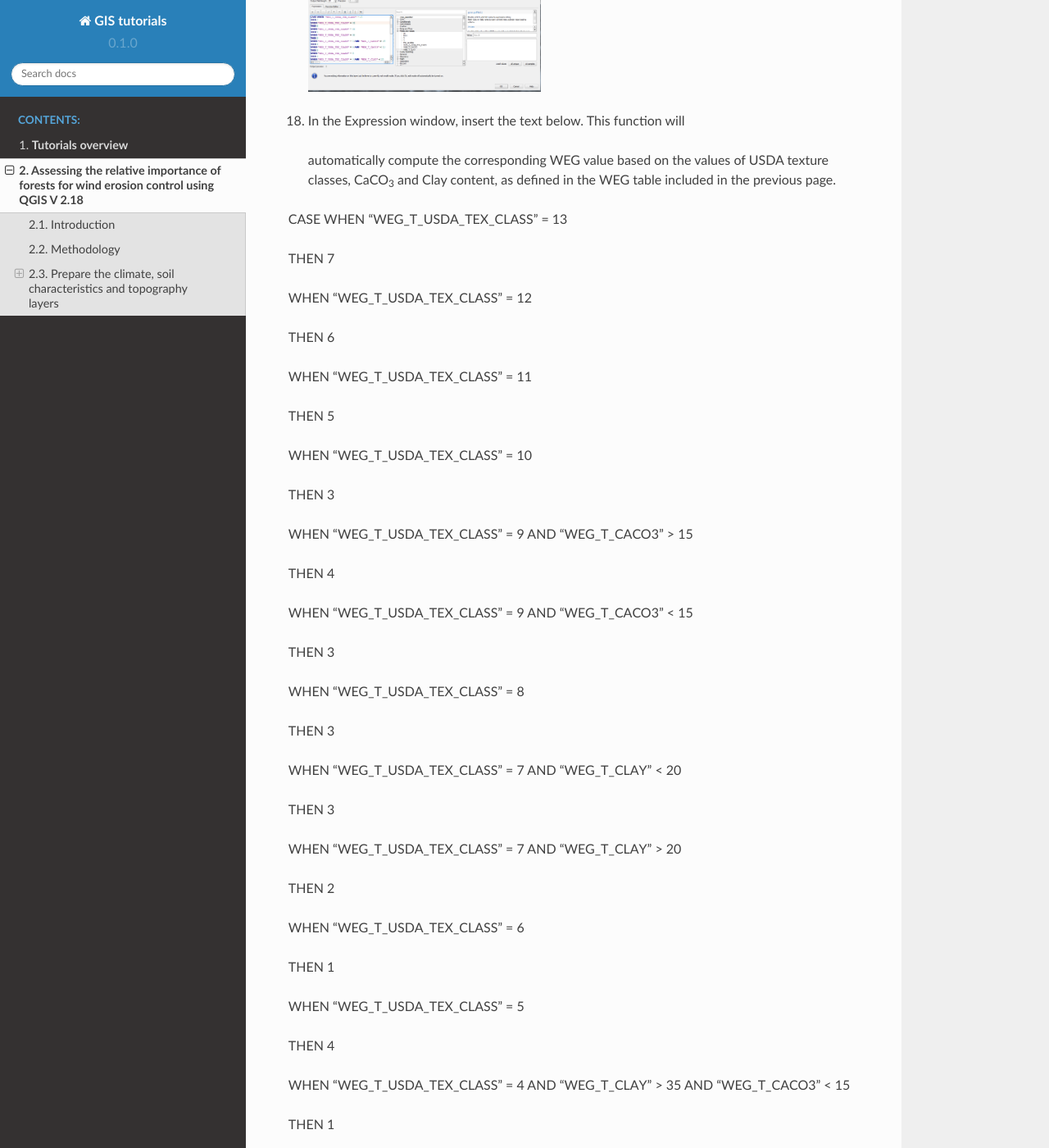
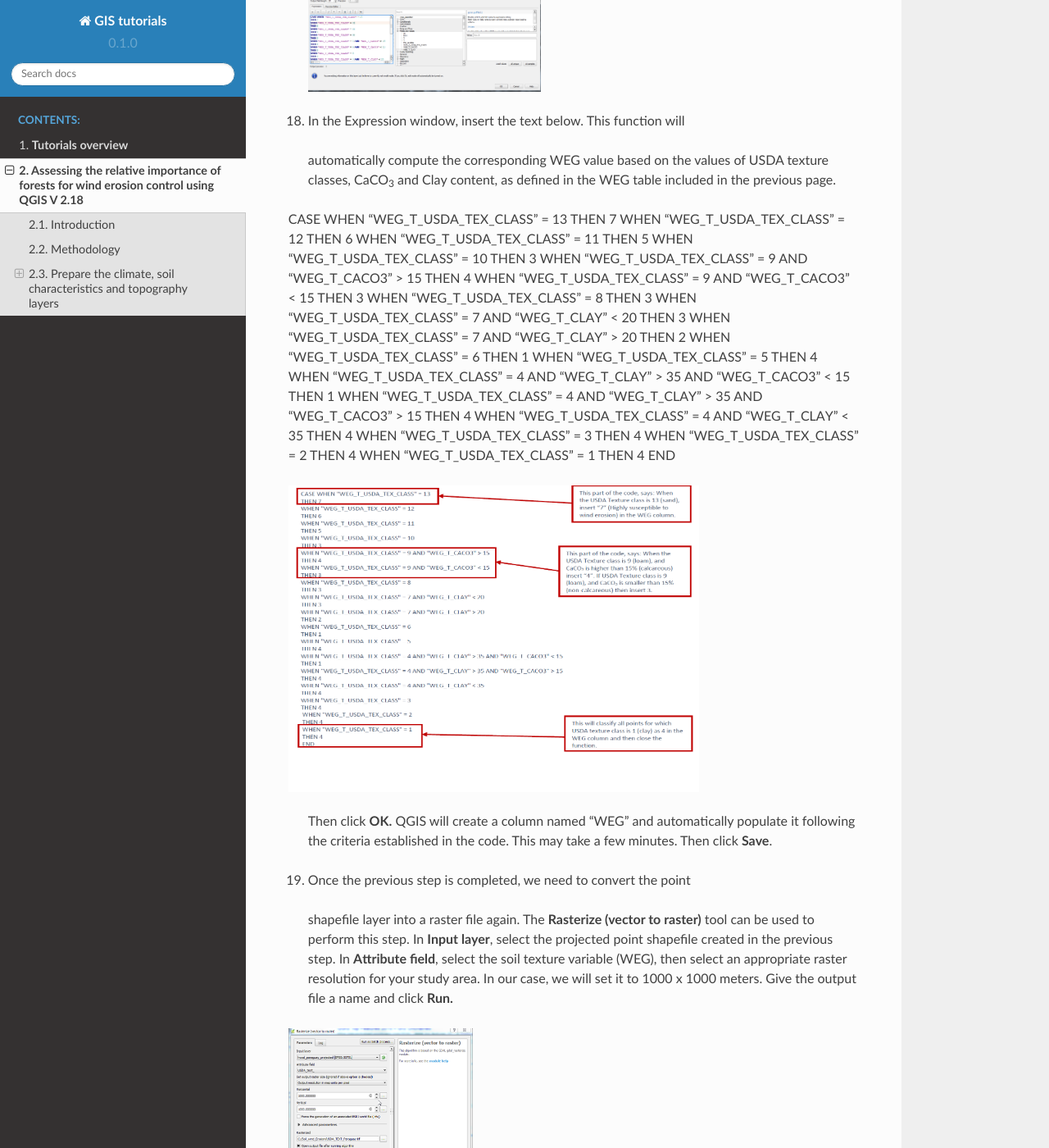
Before and after one commit to corinnar/GIS_tutorials, a Sphinx documentation site: the page built from docs/source/Wind_Erosion_Tutorial_EN.rst, in a window 1280 px wide and 1400 px high, scrolled down 31097 px. Shown: the whole window at 82% size. Built offline with Sphinx 7.4.7 and the Read the Docs theme 2.0.0, drawn with Linux system fonts in a browser that asks for light colours; some of the changed lines change nothing that is shown; some of the changed text lies outside the part shown.

Commit message:
Update Wind_Erosion_Tutorial_EN.rst

```diff
--- a/docs/source/Wind_Erosion_Tutorial_EN.rst
+++ b/docs/source/Wind_Erosion_Tutorial_EN.rst
@@ -890,76 +890,44 @@ national updates of soil information worldwide.
    in the WEG table included in the previous page.
 
 CASE WHEN "WEG\_T\_USDA\_TEX\_CLASS" = 13
-
 THEN 7
-
 WHEN "WEG\_T\_USDA\_TEX\_CLASS" = 12
-
 THEN 6
-
 WHEN "WEG\_T\_USDA\_TEX\_CLASS" = 11
-
 THEN 5
-
 WHEN "WEG\_T\_USDA\_TEX\_CLASS" = 10
-
 THEN 3
-
 WHEN "WEG\_T\_USDA\_TEX\_CLASS" = 9 AND "WEG\_T\_CACO3" > 15
-
 THEN 4
-
 WHEN "WEG\_T\_USDA\_TEX\_CLASS" = 9 AND "WEG\_T\_CACO3" < 15
-
 THEN 3
-
 WHEN "WEG\_T\_USDA\_TEX\_CLASS" = 8
-
 THEN 3
-
 WHEN "WEG\_T\_USDA\_TEX\_CLASS" = 7 AND "WEG\_T\_CLAY" < 20
-
 THEN 3
-
 WHEN "WEG\_T\_USDA\_TEX\_CLASS" = 7 AND "WEG\_T\_CLAY" > 20
-
 THEN 2
-
 WHEN "WEG\_T\_USDA\_TEX\_CLASS" = 6
-
 THEN 1
-
 WHEN "WEG\_T\_USDA\_TEX\_CLASS" = 5
-
 THEN 4
-
 WHEN "WEG\_T\_USDA\_TEX\_CLASS" = 4 AND "WEG\_T\_CLAY" > 35 AND
 "WEG\_T\_CACO3" < 15
-
 THEN 1
-
 WHEN "WEG\_T\_USDA\_TEX\_CLASS" = 4 AND "WEG\_T\_CLAY" > 35 AND
 "WEG\_T\_CACO3" > 15
+THEN 4
+WHEN "WEG\_T\_USDA\_TEX\_CLASS" = 4 AND "WEG\_T\_CLAY" < 35
+THEN 4
+WHEN "WEG\_T\_USDA\_TEX\_CLASS" = 3
+THEN 4
+WHEN "WEG\_T\_USDA\_TEX\_CLASS" = 2
+THEN 4
+WHEN "WEG\_T\_USDA\_TEX\_CLASS" = 1
+THEN 4
+END
 
-THEN 4
-
-WHEN "WEG\_T\_USDA\_TEX\_CLASS" = 4 AND "WEG\_T\_CLAY" < 35
-
-THEN 4
-
-WHEN "WEG\_T\_USDA\_TEX\_CLASS" = 3
-
-THEN 4
-
-WHEN "WEG\_T\_USDA\_TEX\_CLASS" = 2
-
-THEN 4
-
-WHEN "WEG\_T\_USDA\_TEX\_CLASS" = 1
-
-THEN 4
-
-END
+|image500|
 
     Then click **OK.** QGIS will create a column named “WEG” and
     automatically populate it following the criteria established in the
@@ -1452,3 +1420,6 @@ http://www.ars.usda.gov/SP2UserFiles/Place/30200525/897%20A%20wind%20erosion%20e
 .. |image89| image:: media/media_Wind_Erosion/image93.png
    :width: 5.22115in
    :height: 3.89764in
+.. |image500| image:: media/media_Wind_Erosion/additionalimage.png
+   :width: 5.22115in
+   :height: 3.89764in
```
